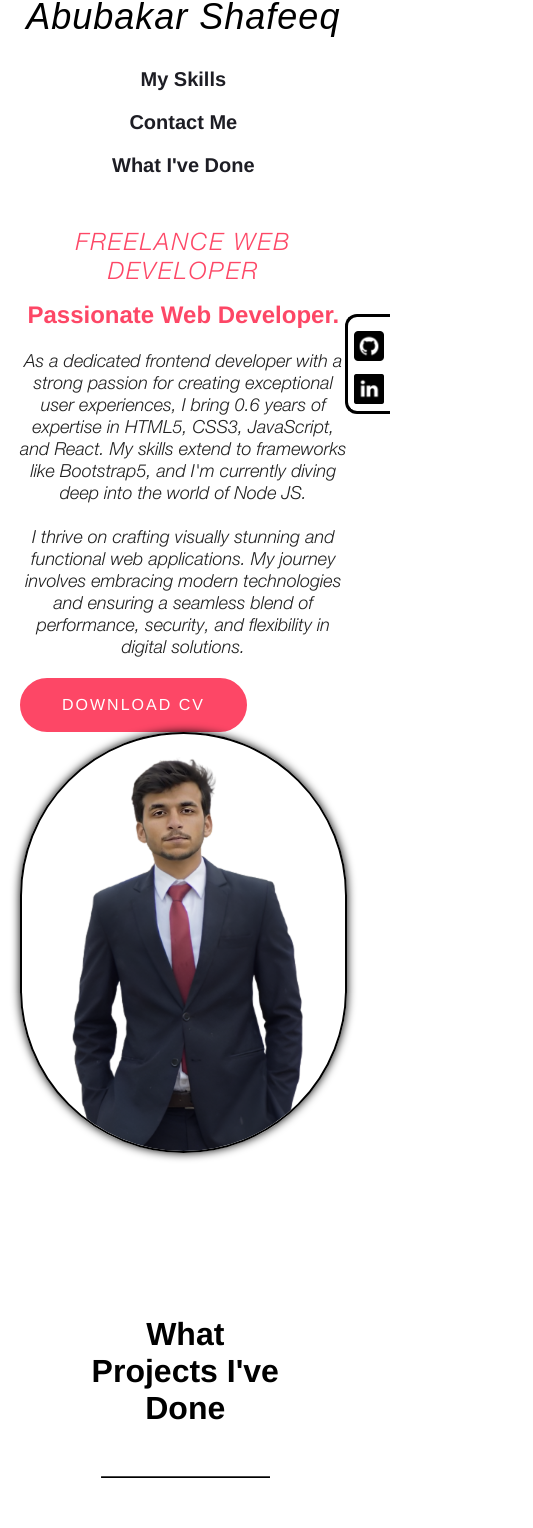
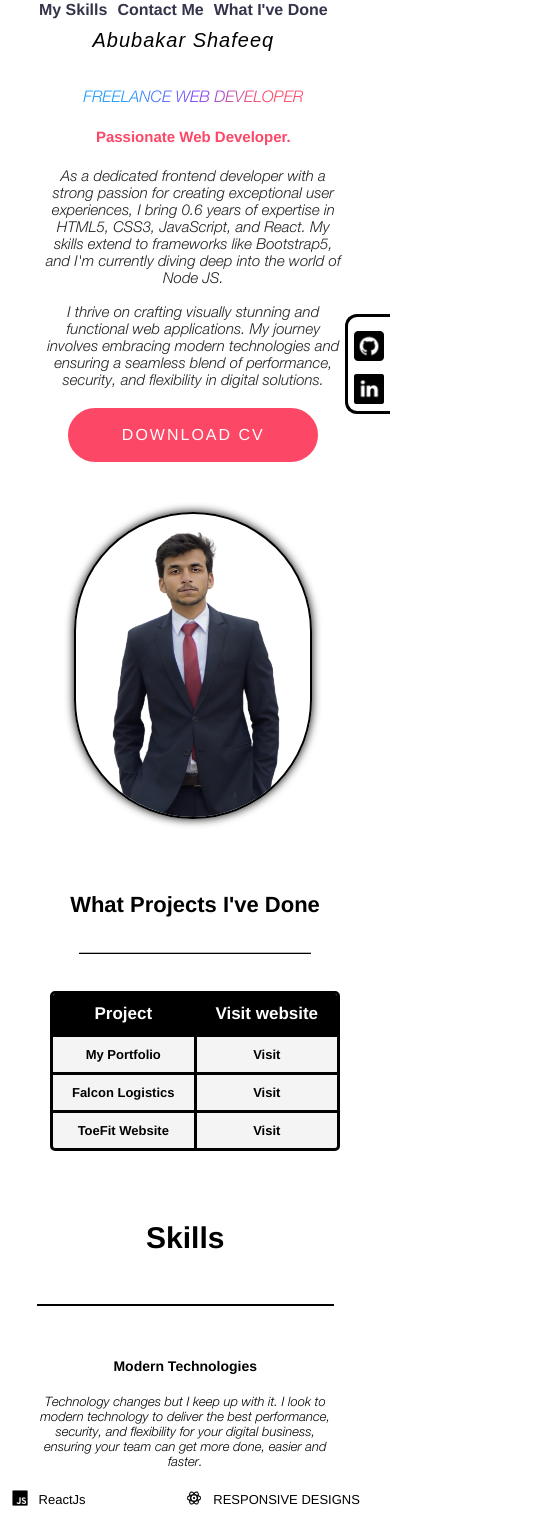
Before and after one commit to abubakar10/my-portfolio-reactJs, a React (Create React App) app: page / in a window 390 px wide. Shown: the part 24-1552 px from the top of the page, 533 px wide, since content can reach past the window. Built offline with nearby package versions, Linux system fonts and the light colour scheme.

Commit message:
full done

```diff
--- a/src/Components/Home/ContactMe/ContactMe.css
+++ b/src/Components/Home/ContactMe/ContactMe.css
@@ -6,7 +6,8 @@
     font-family: "Helvetica";
  }
  .contactMe{
-    margin :10px 60px;
+    /* margin :10px 60px; */
+    padding: 0px 30px;
 
 
 
@@ -51,19 +52,10 @@
 .contactMe h3 a:hover:after {
     width: 100%;
 }
-.btn {
-    color: #fff;
-    font-size: 16px;
-    text-transform: uppercase;
-    letter-spacing: 2px;
-    padding: 16px 40px;
-    border-radius: 500px;
-    display: inline-block;
-    font-weight: 500;
-    transition: all 0.4s ease-in-out;
-    background-size: 152% 100%;
-    background: #fd4766;
-    border: 2px solid #fd4766;
+.contactMe .btn{
+    /* background-color: aliceblue; */
+    padding: 10px 20px;
+
 }
 .contactMe .btn:hover {
     background: transparent;
@@ -77,3 +69,59 @@
     text-align: center;
     font-weight: 600;
 }
+@media (min-width: 1440px){
+    .contactMe{
+        max-width: 1440px;
+        margin: 10px auto;
+        width: 100%;
+        padding: 0px;
+
+    }
+}
+@media (max-width: 1050px){
+    .contactMe{
+        padding: 0px 20px;
+    }
+    .contactMe h2{
+        font-size: 20px;
+        width: 100%;
+    }
+    .contactMe h3{
+        font-size: 17px;
+    }
+}
+@media (max-width: 700px){
+    .contactMe{
+        padding: 0px 15px;
+    }
+    .contactMe h2{
+        font-size:16px;
+        width: 100%;
+    }
+    .contactMe h3{
+        font-size:16px;
+    }
+    .contactMe .btn{
+        font-size: 10px;
+        letter-spacing: 2px;
+        padding: 16px 0px;
+        font-size: 15px;
+
+    }
+}
+@media (max-width: 370px){
+    .contactMe{
+        display: flex;
+        flex-direction: column;
+        align-items: center;
+        padding: 0px 6px;
+
+
+    }
+    .contactMe h3{
+        text-align: center;
+    }
+    .contactMe h2{
+        text-align: center;
+    }
+}
--- a/src/Components/Home/Experience/Experience.js
+++ b/src/Components/Home/Experience/Experience.js
@@ -4,7 +4,7 @@ import divider from "./../../../Assets/images/divider.png"
 
 const Experience = () => {
   return (
-    <>
+    <div className='mainexperience'>
     <h1>My Experience</h1>
         <div className='divider'>
             <img src={divider} alt="" />
@@ -27,7 +27,7 @@ const Experience = () => {
                   ● I am contributing to the creation of impactful web solutions. <br />
                   ● I have utilized the following skills at this platform. <br />
                </p>
-               <p>
+               <p className='skillsp'>
                <span>Skills:</span> JavaScript · React.js  · Git · Github · Responsive Web Design · HTML5 · CSS3· Tailwind CSS · Bootstrap 5 · Web Development.
                </p>
             </div>
@@ -52,7 +52,7 @@ const Experience = () => {
                </p>
             </div>
      </div>
-    </>
+    </div>
   )
 }
 
--- a/src/Components/Home/Header/Header.css
+++ b/src/Components/Home/Header/Header.css
@@ -10,6 +10,7 @@
 }
 .hero {
   width: 94%;
+
 }
 a {
   text-decoration: none;
@@ -34,13 +35,13 @@ nav ul li {
   display: inline-block;
   padding: 10px 20px;
   font-family: "Poppins", sans-serif;
-  color: #000;
+  color: #403939;
   font-size: 20px;
   /* font-style: italic; */
   font-weight: 600;
 }
 nav ul li a {
-  color: #1d1d24;
+  color: #34344b;
   position: relative;
 }
 nav ul li a:hover {
@@ -64,14 +65,13 @@ nav ul li a:hover:after {
   font-size: 16px;
   text-transform: uppercase;
   letter-spacing: 2px;
-  padding: 16px 40px;
-  border-radius: 500px;
-  display: inline-block;
+  padding: 16px 20px;
+  text-align: center;
+  border-radius: 30px;
   font-weight: 500;
-  transition: all 0.4s ease-in-out;
-  background-size: 152% 100%;
   background: #fd4766;
   border: 2px solid #fd4766;
+  width: 250px;
 }
 .btn:hover {
   background: transparent;
@@ -116,14 +116,11 @@ nav ul li a:hover:after {
   -webkit-text-fill-color: transparent;
 }
 .content h6{
-  color: #1f1f25;
   font-size: 30px;
   font-weight: 900;
   line-height: 50px;
   text-transform: inherit;
   width: 100%;
-}
-.content h6 span{
   color: #fd4766;
 }
 .content p {
@@ -134,144 +131,147 @@ nav ul li a:hover:after {
   width: 100%;
 }
 
-/* @media (min-width: 1400px) {
-  nav ul li {
-    font-size: 30px;
-
-  }
-} */
-/* Media Queries */
-@media screen and (min-width: 1920px) {
-  nav {
-    padding: 30px 200px;
-  }
-}
-
-@media screen and (max-width: 1700px) {
-  nav {
-    padding: 30px 80px;
-  }
-}
-
-@media screen and (max-width: 1500px) {
-  nav {
-    padding: 30px 60px;
-  }
-}
-
-@media screen and (max-width: 1200px) {
-  nav {
-    padding: 30px 40px;
-  }
-}
-
-@media screen and (max-width: 1000px) {
-  nav {
-    padding: 30px 20px;
-  }
-
-  .content {
-    margin: 20px;
-    flex-direction: column;
-  }
-
-  .content .intro,
-  .content .myImage {
-    width: 100%;
-  }
-}
-
-@media screen and (max-width: 800px) {
-  nav {
-    padding: 30px 10px;
-  }
-}
-
-/* Media Queries */
-@media screen and (max-width: 600px) {
-  nav {
-    flex-direction: column;
-    padding: 20px;
-  }
-
-  nav ul {
-    margin-top: 20px;
-    text-align: center;
-  }
-
-  nav ul li {
-    display: block;
-    padding: 10px 0;
-  }
-
-  .hero h1 {
-    font-size: 36px;
-  }
-
-  .content {
-    margin: 20px;
-    flex-direction: column;
-  }
-
-  .content .intro,
-  .content .myImage {
+@media (min-width: 1440px) {
+  .hero{
+    max-width: 1440px;
+    margin: 0 auto;
     width: 100%;
   }
 
+}
+@media (max-width: 1150px){
+  nav {
+    padding: 20px 50px;
+  }
+  .hero h1{
+    font-size: 40px;
+    font-weight: 500;
+}
+.content .title {
+  font-size: 23px;
+  letter-spacing: 3px;;
+  margin-bottom: 17px;
+}
+.content {
+  margin: 30px 50px;
+  display: flex;
+  align-items: center;
+  column-gap: 40px;
+}
+nav {
+  display: flex;
+  align-items: center;
+  column-gap: 20px;
+}
+nav ul li {
+  padding: 10px 10px;
+  font-size: 20px;
+  font-weight: 600;
+}
+}
+@media (max-width: 890px){
+  nav ul li {
+    padding: 10px 5px;
+    font-size:16px;
+    font-weight: 600;
+  }
+}
+@media (max-width: 790px){
+  nav {
+    display: flex;
+    align-items: center;
+    justify-content: center;
+    flex-direction: column-reverse;
+    padding: 10px 10px;
+  }
+  .hero h1{
+    font-size: 30px;
+
+}
+.content {
+  margin: 10px 10px ;
+  /* display: flex;
+  align-items: center;
+  justify-content: center; */
+  flex-direction: column;
+  column-gap: 0px;
+  row-gap: 40px;
+  width: 100%;
+}
+.content .intro{
+  width: 100%;
+  display: flex;
+  justify-content: center;
+  align-items: center;
+  flex-direction: column;
+  padding: 10px 30px;
+}
+.content .title {
+  font-size: 23px;
+  letter-spacing: 2px;
+  text-align: center;
+  margin-bottom: 14px;
+}
+.content .myImage{
+  width: 65%;
+  /* border: 2px solid black; */
+  /* border-radius: 150px; */
+}
+
+  .btn {
+    font-size: 16px;
+    padding: 16px 40px;
+
+    /* margin-left: 60px; */
+
+  }
   .content .title {
-    font-size: 24px;
-    letter-spacing: 2px;
-    margin-bottom: 10px;
+    font-size: 19px;
+    letter-spacing: 3px;;
+    margin-bottom: 17px;
+  }
+  .content h6{
+    font-size: 21px;
+    font-weight: 900;
+    line-height: 30px;
+    width: 100%;
     text-align: center;
-    background: none;
-    -webkit-background-clip: text;
-    -webkit-text-fill-color: #fd4766;
+
   }
-
-  .content h6 {
-    font-size: 20px;
-    line-height: 30px;
-    text-align: center;
-  }
-
   .content p {
-    font-size: 16px;
+    font-size: 15px;
     text-align: center;
     margin-top: 15px;
     margin-bottom: 20px;
-  }
 
-  .btn {
-    padding: 12px 30px;
-    font-size: 14px;
   }
 }
+@media (max-width: 416px){
+  nav {
+    padding: 15px 9px;
+  }
+  .hero h1{
+    font-size: 20px;
+    font-weight: 500;
+}
+nav ul li {
+  padding: 10px 5px;
+  font-family: "Poppins", sans-serif;
+  font-size: 16px;
 
+  font-weight: 600;
+}
+.content .title {
+  font-size: 16px;
+  letter-spacing: 0px;;
+  margin-bottom: 17px;
+}
+.content h6{
+  font-size: 15px;
+  font-weight: 900;
+  line-height: 30px;
+  width: 100%;
+  text-align: center;
 
-/* Additional Media Queries */
-@media screen and (max-width: 1000px) {
-  .content .title {
-    font-size: 24px;
-  }
-
-  .content h6 {
-    font-size: 24px;
-    line-height: 40px;
-  }
-
-  .content p {
-    font-size: 18px;
-  }
 }
-
-@media screen and (min-width: 1200px) and (max-width: 1500px) {
-  .content .myImage img {
-    border-radius: 200px;
-  }
 }
-
-@media screen and (min-width: 1700px) {
-  .hero {
-    width: 90%;
-  }
-}
--- a/src/Components/Home/Header/Header.js
+++ b/src/Components/Home/Header/Header.js
@@ -37,7 +37,7 @@ const Header = () => {
         <div className="content">
              <div className='intro'>
              <span className="title">Freelance Web Developer</span>
-            <h6><span>Passionate Web Developer.</span></h6>
+            <h6>Passionate Web Developer.</h6>
             <p>
                As a dedicated frontend developer with a strong passion for creating exceptional user experiences, I bring 0.6 years of expertise in HTML5, CSS3, JavaScript, and React. My skills extend to frameworks like Bootstrap5, and I'm currently diving deep into the world of Node JS. <br /><br />
 
--- a/src/Components/Home/Home.js
+++ b/src/Components/Home/Home.js
@@ -12,7 +12,7 @@ const Home = () => {
       <BrowserRouter>
       <Header/>
       <MyWork/>
-      <MySkills/>
+       <MySkills/>
       <Experience/>
       <ContactMe/>
       <SideBar/>
--- a/src/Components/Home/MySkills/MySills.js
+++ b/src/Components/Home/MySkills/MySills.js
@@ -62,6 +62,7 @@ const MySkills = () => {
         </div>
       </div>
 
+      <div className='aligndiv'>
       <div className='motiondiv'>
       <motion.div
         className="technology"
@@ -74,7 +75,7 @@ const MySkills = () => {
             <img src={javascript} alt="" />
           </div>
           <div className="skill-text">
-             <h6>JAVASCRIPT</h6>
+             <h6>ReactJs</h6>
           </div>
         </div>
       </motion.div>
@@ -89,7 +90,7 @@ const MySkills = () => {
             <img src={react} alt="" />
           </div>
           <div className="skill-text">
-             <h6>React JS</h6>
+             <h6>RESPONSIVE DESIGNS</h6>
           </div>
         </div>
       </motion.div>
@@ -104,7 +105,7 @@ const MySkills = () => {
             <img src={responsive} alt="" />
           </div>
           <div className="skill-text">
-             <h6>RESPONSIVE DESIGNS</h6>
+             <h6>Javascript</h6>
           </div>
         </div>
       </motion.div>
@@ -153,7 +154,7 @@ const MySkills = () => {
           </div>
         </div>
       </motion.div>
-
+      </div>
       </div>
       {/* Add more technologies as needed */}
       <div className="skillsText">
--- a/src/Components/Home/MySkills/MySkills.css
+++ b/src/Components/Home/MySkills/MySkills.css
@@ -17,17 +17,19 @@
    display: flex;
    align-items: center;
    font-family: "Helvetica";
-   margin-left: 100px;
+   /* margin-left: 100px; */
+   justify-content: center;
+   column-gap: 30px;
 }
 .technologies .divider img{
    height: 100px;
    width: 100%;
 
 }
-.technologies .skillsText .skillHeading{
+/* .technologies .skillsText .skillHeading{
    width: 40%;
 
-}
+} */
 .technologies .skillsText .skillParagraph{
    width: 50%;
 }
@@ -54,3 +56,107 @@
    font-size: 19px;
    font-weight: 500;
 }
+@media (min-width: 1440px){
+   .technologies{
+       max-width: 1440px;
+       margin: 0 auto;
+       width: 100%;
+
+
+   }
+}
+@media (max-width: 850px){
+
+   .motiondiv{
+      padding: 50px;
+      display: grid;
+      grid-template-columns: repeat(3,1fr);
+      row-gap: 80px;
+      align-items: center;
+
+   }
+
+}
+@media (max-width: 650px){
+
+   .technologies{
+     display: flex;
+     flex-direction: column;
+   }
+   h1{
+      font-size: 30px;
+   }
+   .divider img{
+      height: 10px;
+   }
+   .technologies .skillsText{
+      padding-bottom: 20px;
+      display: flex;
+      flex-direction: column;
+      align-items: center;
+      row-gap: 20px;
+   }
+   .technologies .skillsText .skillHeading h3{
+      font-size: 14px;
+   }
+   .technologies .skillsText .skillParagraph p{
+      font-size: 13px;
+   }
+   .motiondiv{
+      padding: 0px;
+      display: grid;
+      grid-template-columns: repeat(2,1fr);
+      row-gap: 40px;
+
+   }
+   .aligndiv{
+      display: flex;
+      justify-content: space-around;
+      margin-bottom: 30px;
+
+   }
+   .skill{
+      display: flex;
+      /* column-gap: 24px; */
+      align-items: center;
+      justify-content:center;
+      column-gap: 10px;
+   }
+   .technology{
+      display: flex;
+      flex: 1 1 50%;
+      justify-content:flex-start;
+      /* margin: 0 100px; */
+      /* padding: au; */
+   }
+   .technologies .skills-text {
+      margin: 15px;
+
+
+   }
+   .technologies .skill-text h6{
+      font-size: 13px;
+   }
+   .skill .skill-icon img{
+      width: 18px;
+
+   }
+   .technologies .skillsText .skillParagraph{
+      text-align: center;
+      width: 100%;
+      padding: 0px 30px;
+   }
+}
+@media (max-width: 365px){
+   .aligndiv{
+      display: flex;
+      justify-content: space-around;
+      margin-bottom: 20px;
+      padding-left: 12px;
+
+
+   }
+   .technologies .skill-text h6{
+      font-size: 10px;
+   }
+}
--- a/src/Components/Home/MyWork/MyWork.css
+++ b/src/Components/Home/MyWork/MyWork.css
@@ -7,7 +7,7 @@
 }
 
 .mywork .divider img{
-    height: 100px;
+    height: 90px;
     width: 100%;
 
 }
@@ -54,3 +54,59 @@
 .mywork .rectangular-box .row:last-child .column {
     border-bottom: none; /* Remove border bottom on last row */
 }
+@media (min-width: 1440px){
+    .mywork{
+        max-width: 1440px;
+        margin: 0 auto;
+        width: 100%;
+
+    }
+}
+@media (max-width: 1250px){
+    .mywork h1{
+        font-size: 27px;
+        margin: 0px;
+    }
+    .mywork .divider img{
+        height: 70px;
+
+    }
+}
+@media (max-width: 1250px){
+
+}
+
+@media (max-width: 820px){
+    .languages,.forwhom,.technolgy,.company{
+        display: none;
+    }
+}
+@media (max-width: 600px){
+    .mywork{
+        width: 100%;
+        padding: 0px  50px;
+        margin: 70px 0px;
+
+    }
+    .mywork h1{
+        font-size: 22px;
+    }
+    .mywork .row .column h2{
+        font-size: 17px;
+    }
+    .mywork .rectangular-box .column h4{
+        font-size: 13px;
+    }
+}
+@media (max-width: 330px){
+    .mywork h1{
+        font-size: 20px;
+    }
+    .mywork .row .column h2{
+        font-size: 14px;
+    }
+    .mywork .rectangular-box .column h4{
+        font-size: 12px;
+    }
+
+}
--- a/src/Components/Home/MyWork/MyWork.js
+++ b/src/Components/Home/MyWork/MyWork.js
@@ -13,26 +13,26 @@ const MyWork = () => {
         <div className="rectangular-box">
           <div className="row">
            <div className="column" style={{ backgroundColor: 'black', color: 'white' }}><h2>Project</h2></div>
-           <div className="column" style={{ backgroundColor: 'black', color: 'white'  }}><h2>Technology</h2></div>
-           <div className="column" style={{ backgroundColor: 'black', color: 'white'  }}><h2>Company</h2></div>
+           <div className="column technolgy" style={{ backgroundColor: 'black', color: 'white'  }}><h2>Technology</h2></div>
+           <div className="column company" style={{ backgroundColor: 'black', color: 'white'  }}><h2>Company</h2></div>
            <div className="column" style={{ backgroundColor: 'black', color: 'white'  }}><h2>Visit website</h2></div>
          </div>
          <div className="row">
            <div className="column"><h4>My Portfolio</h4></div>
-           <div className="column"><h5>React Js,CSS,Bootstrp </h5></div>
-           <div className="column"><h4>For MySelf</h4></div>
+           <div className="column languages"><h4>React Js,CSS,Bootstrap </h4></div>
+           <div className="column forwhom"><h4>For MySelf</h4></div>
            <div className="column"><h4><a href="">Visit</a></h4></div>
          </div>
          <div className="row">
-         <div className="column"><h4>Falcon Logistics</h4></div>
-           <div className="column"><h5>React Js,Bootstrap,CSS</h5></div>
-           <div className="column"><h4>Falcon Logistics</h4></div>
+         <div className="column "><h4>Falcon Logistics</h4></div>
+           <div className="column languages"><h4>React Js,Bootstrap,CSS</h4></div>
+           <div className="column forwhom"><h4>Falcon Logistics</h4></div>
            <div className="column"><h4><a href="">Visit</a></h4></div>
          </div>
          <div className="row">
          <div className="column"><h4>ToeFit Website</h4></div>
-           <div className="column"><h5>MERN Stack,CSS</h5></div>
-           <div className="column"><h4>For Practice</h4></div>
+           <div className="column languages"><h5>MERN Stack,CSS</h5></div>
+           <div className="column forwhom"><h4>For Practice</h4></div>
            <div className="column"><h4><a href="">Visit</a></h4></div>
          </div>
         </div>
```
Also changed, not shown: src/Components/Home/Experience/Experience.css (+61 -0 lines).
